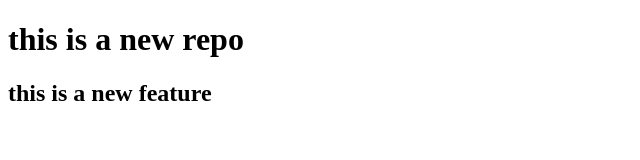
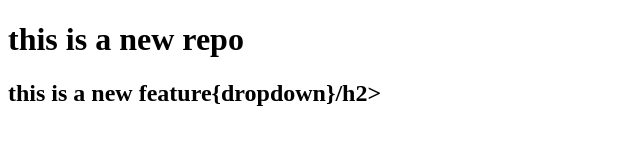
Before and after one commit to Ashishwaghmare204/localRepo, a plain HTML site: page index.html in a window 1280 px wide. Shown: the whole page, without its empty margins (0-640 px from the left). Drawn offline with Linux system fonts and the light colour scheme.

Commit message:
add dropdoun

```diff
--- a/index.html
+++ b/index.html
@@ -7,6 +7,6 @@
 </head>
 <body>
     <h1>this is a new repo</h1>
-    <h2>this is a new feature</h2>
+    <h2>this is a new feature{dropdown}/h2>
 </body>
 </html>
```
